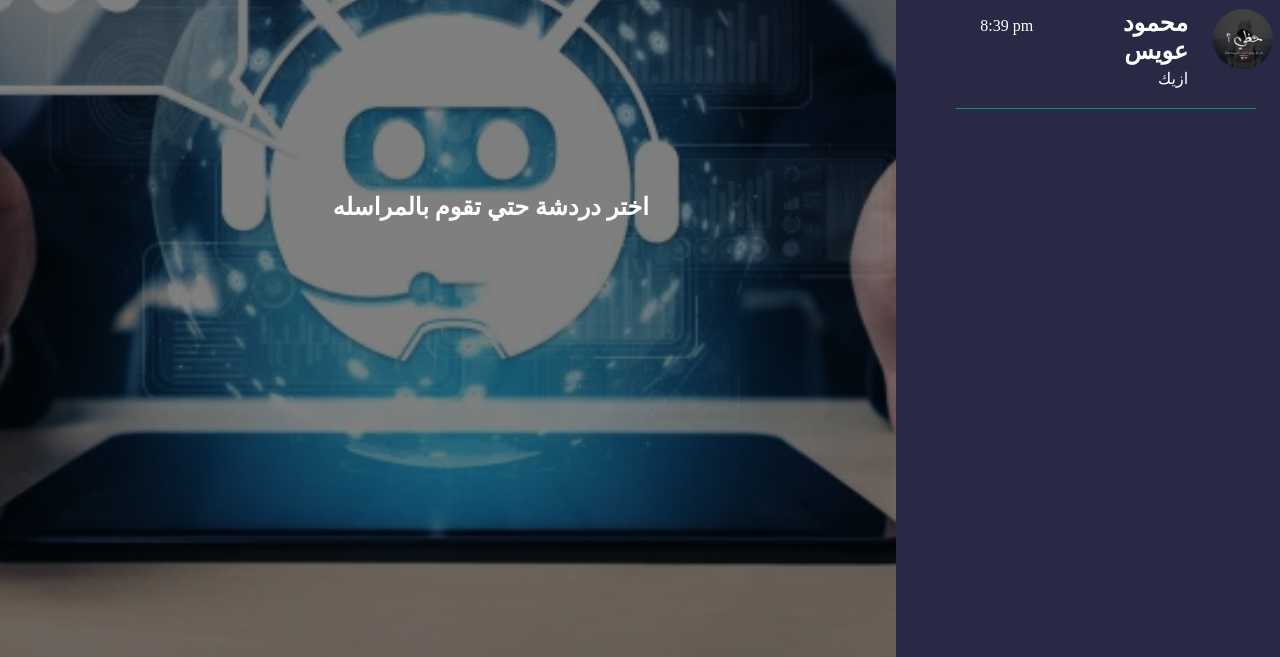
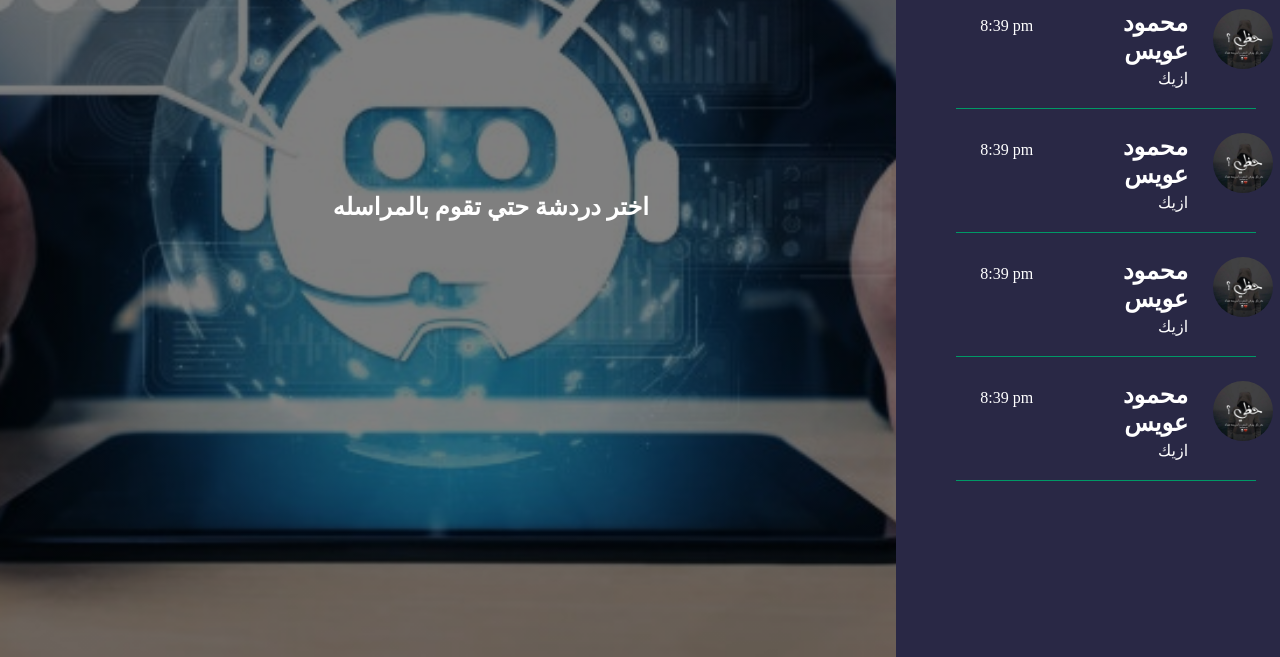
Before and after one commit to fawzyeltop/chat-app, a plain HTML site: page index.html in a window 1280 px wide. Shown: the part 143-800 px from the top of the page. Drawn offline with Linux system fonts and the light colour scheme.

Commit message:
Update index.html

```diff
--- a/index.html
+++ b/index.html
@@ -67,6 +67,42 @@
                 </div>
 
             </div>
+            <div class="user" onclick="showchat()">
+                <div class="user-img">
+                    <img  src="images/friend-1.jpg" alt="taha">
+                </div>
+                <div class="user-text">
+                    <div class="time">8:39 pm</div>
+                    <h2> محمود عويس</h2>
+                    <p>ازيك</p>
+                    <div class="decoration"></div>
+                </div>
+
+            </div>
+            <div class="user" onclick="showchat()">
+                <div class="user-img">
+                    <img  src="images/friend-1.jpg" alt="taha">
+                </div>
+                <div class="user-text">
+                    <div class="time">8:39 pm</div>
+                    <h2> محمود عويس</h2>
+                    <p>ازيك</p>
+                    <div class="decoration"></div>
+                </div>
+
+            </div>
+            <div class="user" onclick="showchat()">
+                <div class="user-img">
+                    <img  src="images/friend-1.jpg" alt="taha">
+                </div>
+                <div class="user-text">
+                    <div class="time">8:39 pm</div>
+                    <h2> محمود عويس</h2>
+                    <p>ازيك</p>
+                    <div class="decoration"></div>
+                </div>
+
+            </div>
         </div>
         <div id="info" class="info">
             <div class="title">
```
